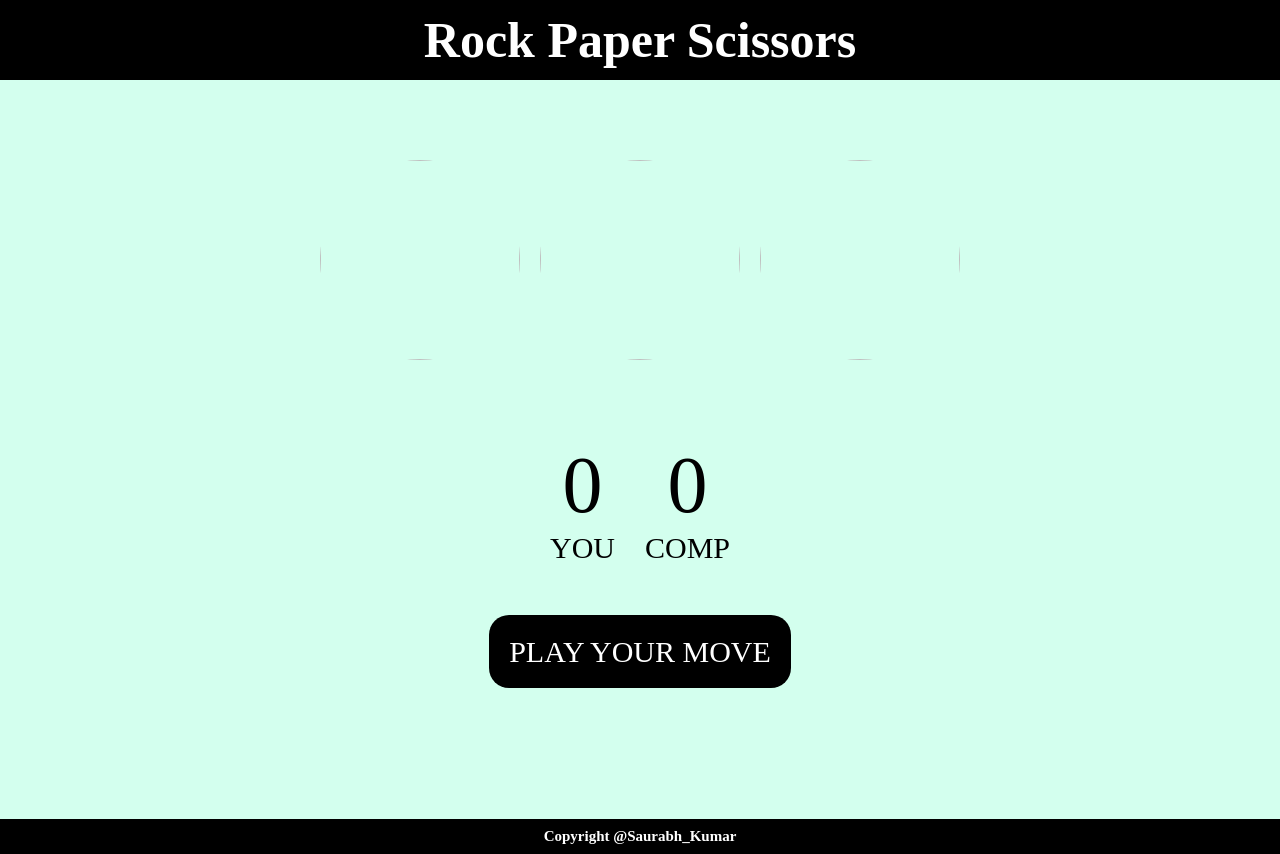
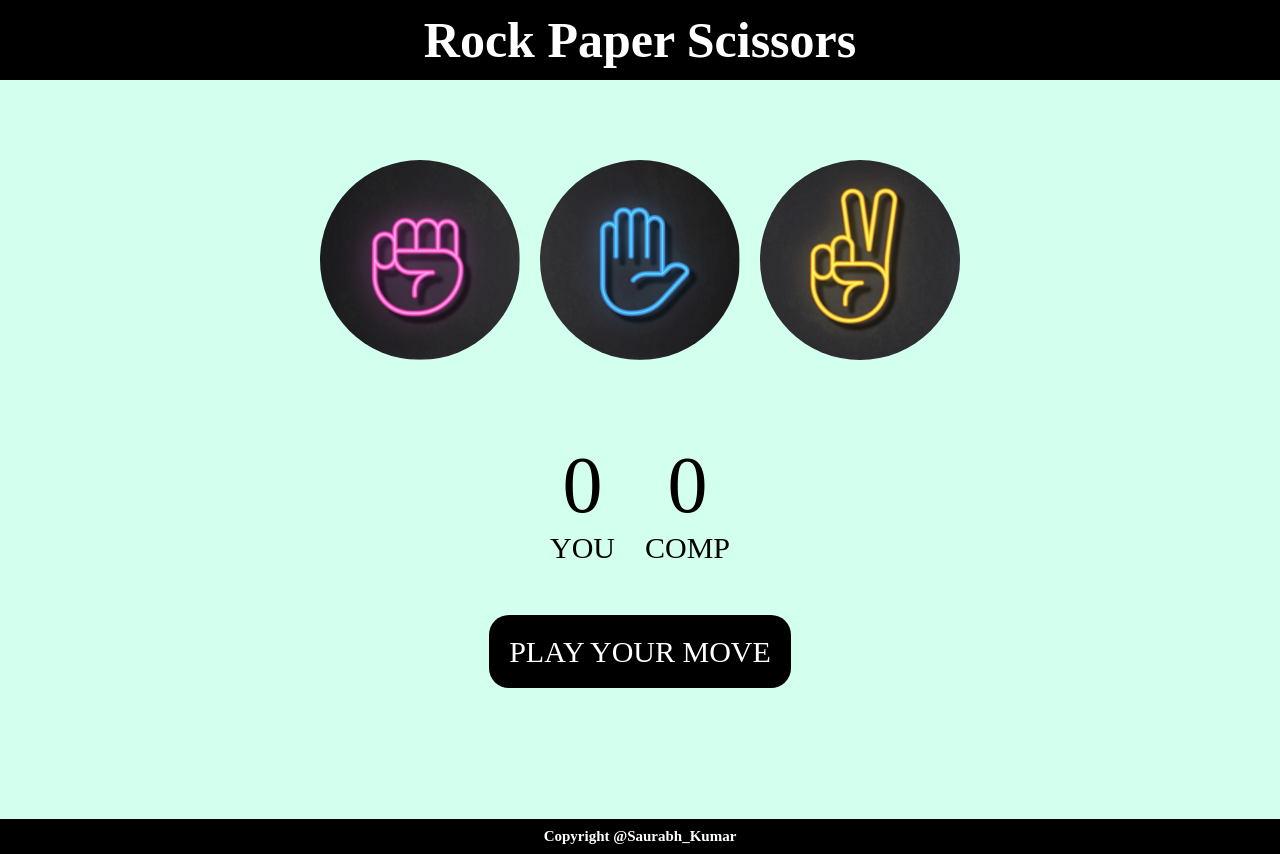
Before and after one commit to saurabh0772/Rock-Paper-Scissor, a plain HTML site: page index.html in a window 1280 px wide. Drawn offline with Linux system fonts and the light colour scheme.

Commit message:
Update index.html

```diff
--- a/index.html
+++ b/index.html
@@ -13,13 +13,13 @@
 
     <div class="choices">
         <div class="choice"  id="rock">
-            <img src="images/rock.png">
+            <img src="rock.png">
         </div>
         <div class="choice" id="paper">
-            <img src="images/paper.png">
+            <img src="paper.png">
         </div>
         <div class="choice" id="scissor">
-            <img src="images/scissor.png">
+            <img src="scissor.png">
         </div>
     </div>
 
```
